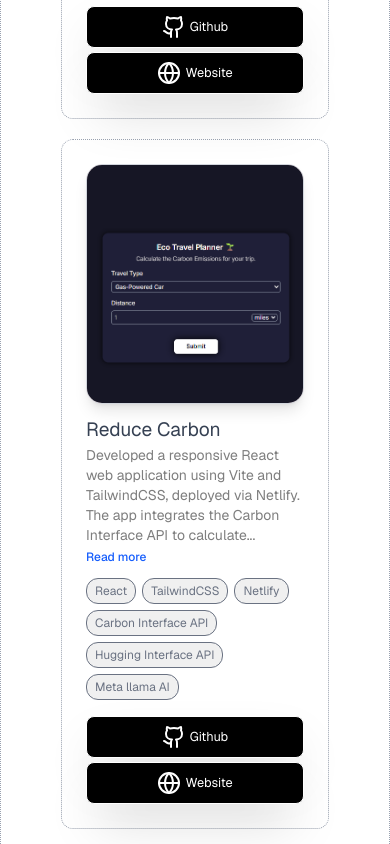
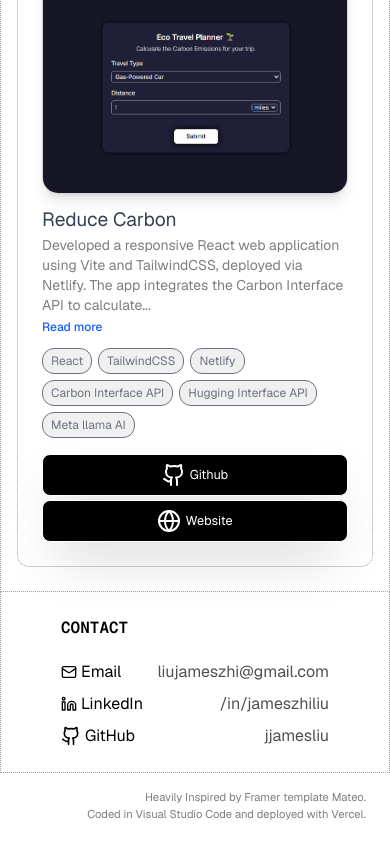
Before and after one commit to jjamesliu/James-Portfolio-V3, a Next.js app: page / in a window 390 px wide. Shown: the part 3505-4349 px from the top of the page. Built offline with nearby package versions, Linux system fonts and the light colour scheme.

Commit message:
final styles

```diff
--- a/src/app/components/Projects.tsx
+++ b/src/app/components/Projects.tsx
@@ -83,8 +83,8 @@
     };
 
     return (
-        <div className='py-6 px-15 border border-gray-400 border-dotted border-t-0'>
-            <h1 className='font-mono font-semibold'>PROJECTS</h1>
+        <div className='py-6 px-4 sm:px-15 border border-gray-400 border-dotted border-t-0'>
+            <h1 className='font-mono font-semibold px-11 sm:px-0'>PROJECTS</h1>
 
                 <div className='flex flex-col mt-3 gap-5'>
                     {projects.map( (project) => {
```
